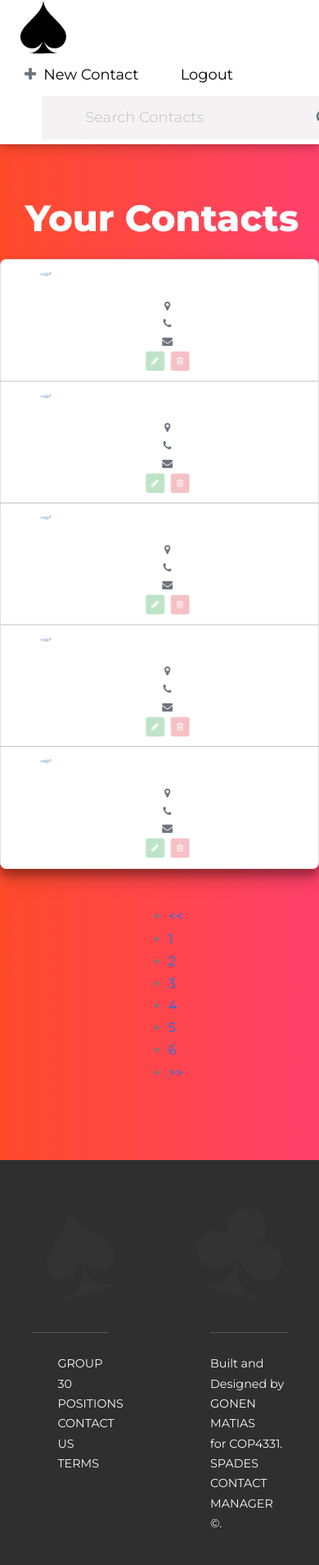
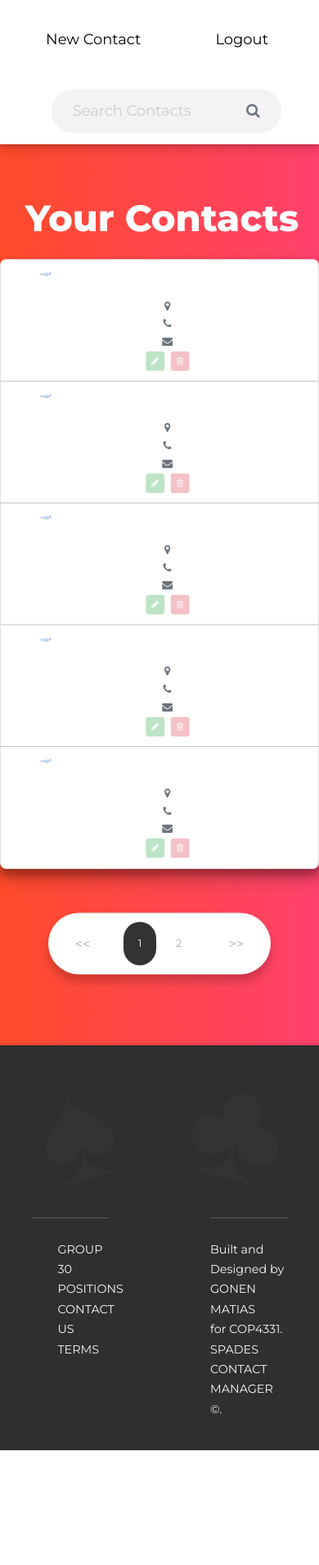
Before and after one commit to shelbymenown/COP4331-Group-30-Contact-Manager, a PHP site: page /Front/VSC/contacts.html in a window 390 px wide; the page is wider, and only the part inside the window is pictured. Shown: that part at 82% size. After the commit the page ends 1769 px from the top of that part, so only its background shows below. Run offline with PHP 8.4, Linux system fonts and the light colour scheme; some libraries are stand-ins or nearby versions.

Commit message:
implement mobile design and .pagination to .pagination-nav

```diff
--- a/Front/VSC/auth.css
+++ b/Front/VSC/auth.css
@@ -143,7 +143,7 @@
 	transform: translateX(-73%) rotate(-33deg);
 }
 
-@media only screen and (max-width: 768px)
+@media only screen and (max-width: 900px)
 {
 	span.i-spade.svg
 	{
--- a/Front/VSC/contacts.css
+++ b/Front/VSC/contacts.css
@@ -30,6 +30,7 @@
 	font-family: 'Montserrat', "Lato", sans-serif;
     line-height: 1.7;
 	color: #777;
+	width: 100vw;
 }
 
 
@@ -69,8 +70,8 @@
         -ms-flex-wrap: wrap;
         flex-wrap: wrap;
         -ms-flex-line-pack: distribute;
-        align-content: space-around;
-        height: 8.8rem
+		height: 8.8rem;
+		justify-content: center;
     }
 }
 
@@ -150,10 +151,27 @@
         -ms-flex-order: 1;
         order: 1;
         -webkit-box-flex: 0;
-        -ms-flex: 0 0 100%;
-        flex: 0 0 100%;
-        background-color: var(--color-grey-light-2)
-    }
+        -ms-flex: 0 0 80%;
+        flex: 0 0 80%;
+		margin: 0;
+	}
+	.user-nav__button>i:not(.mobile),
+	.logo-text,
+	.logo
+	{
+		display: none;
+	}
+
+	.user-nav__container
+	{
+		margin: 20px;
+	}
+
+	/* Good enough.. */
+	.footer .footer__logo-box
+	{
+		display: flex;
+	}
 }
 
 .search__input
@@ -225,7 +243,7 @@
     display: flex;
     -webkit-box-align: center;
     -ms-flex-align: center;
-    align-items: center
+	align-items: center;
 }
 
 .user-nav>*
@@ -238,7 +256,7 @@
     display: flex;
     -webkit-box-align: center;
     -ms-flex-align: center;
-    align-items: center
+    align-items: center;
 }
 
 .user-nav>*:hover
@@ -286,7 +304,13 @@
 	margin-right: 26px;
 }
 
-.pagination ul
+.pagination-nav
+{
+	display: flex;
+	justify-content: center;
+	max-width: 100vw;
+}
+.pagination-nav ul
 {
 	transform: scale(.8);
 	position: relative;
@@ -298,7 +322,7 @@
 	margin: 0;
 }
 
-.pagination ul li
+.pagination-nav ul li
 {
 	list-style: none;
 	line-height: 50px;
@@ -306,7 +330,7 @@
 	cursor: pointer;
 }
 
-.pagination ul li a
+.pagination-nav ul li a
 {
 	margin: 4px 0;
     padding: 8px 16px;
@@ -317,30 +341,30 @@
     transition: background-color .3s;
 }
 
-.pagination ul li.page-number:hover:not(.disabled) a,
-.pagination ul li.page-number.active a
+.pagination-nav ul li.page-number:hover:not(.disabled) a,
+.pagination-nav ul li.page-number.active a
 {
 	background: #333;
 	color: #fff;
 }
 
-.pagination ul li.disabled:hover a,
-.pagination ul li:first-child:hover a.disabled,
-.pagination ul li:last-child:hover a.disabled
+.pagination-nav ul li.disabled:hover a,
+.pagination-nav ul li:first-child:hover a.disabled,
+.pagination-nav ul li:last-child:hover a.disabled
 {
 	background: #ddd;
 }
 
-.pagination ul li:first-child a.disabled,
-.pagination ul li:last-child a.disabled,
-.pagination ul li.disabled a,
-.pagination ul li.disabled
+.pagination-nav ul li:first-child a.disabled,
+.pagination-nav ul li:last-child a.disabled,
+.pagination-nav ul li.disabled a,
+.pagination-nav ul li.disabled
 {
 	color: #aaa;
 	cursor: default;
 }
 
-.pagination ul li.page-number
+.pagination-nav ul li.page-number
 {
 	width: 50px;
 	height: 50px;
@@ -348,26 +372,34 @@
 	text-align: center;
 }
 
-.pagination ul li:first-child:hover a,
-.pagination ul li:last-child:hover a
+.pagination-nav ul li:first-child:hover a,
+.pagination-nav ul li:last-child:hover a
 {
 	background: #222;
 	color: #fff
 }
 
-.pagination ul li:first-child,
-.pagination ul li:last-child
+.pagination-nav ul li:first-child,
+.pagination-nav ul li:last-child
 {
 	font-size: 20px;
 }
 
-.pagination ul li:first-child
+.pagination-nav ul li:first-child
 {
 	margin-right: 30px;
 }
-.pagination ul li:last-child
+.pagination-nav ul li:last-child
 {
 	margin-left: 30px;
+}
+
+@media only screen and (max-width: 31.25em)
+{
+	.pagination-nav ul li.page-number:not(.mobile)
+	{
+		display: none;
+	}
 }
 
 .main
@@ -510,12 +542,11 @@
 .search-bar
 {
     float: initial;
-
-
 }
 
 .list-group-item
 {
+	overflow: hidden;
 	background: rgba(0, 0, 0, 0);
 	transition: background 50ms;
 	width: 100% !important;
@@ -524,6 +555,16 @@
 .list-group-item:hover
 {
 	background: rgba(0, 0, 0, .006);
+}
+
+/* https://stackoverflow.com/a/41223246/9382757 */
+.list-group-item.closeSlide {
+	z-index: -1;
+	margin-bottom:0;
+	height:0px;
+	padding-top:0;
+	padding-bottom:0;
+	transition: 0.2s all ease-out;
 }
 
 .footer
```
